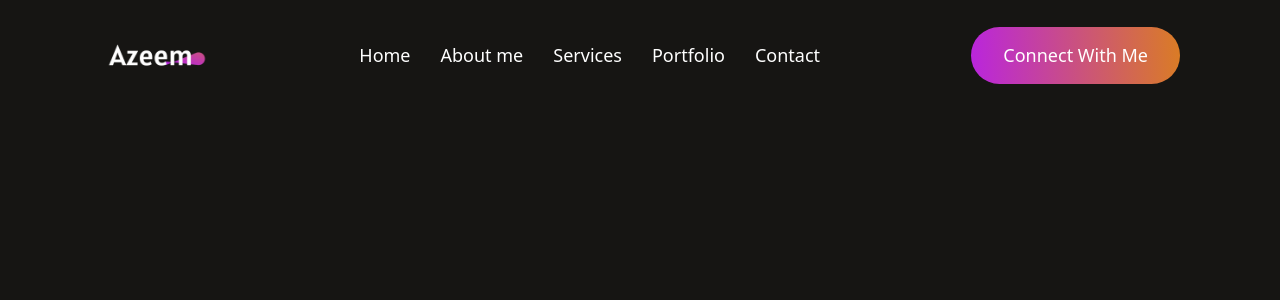
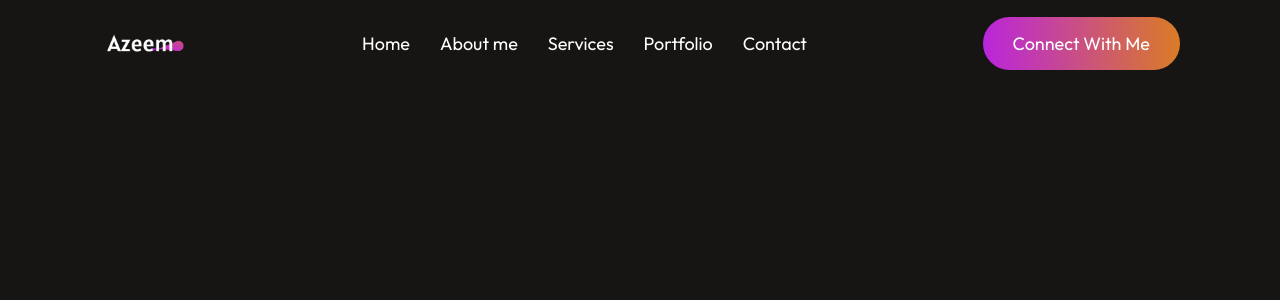
Before and after one commit to azeemdev74/azeem-Portfolio-react, a React (Vite) app: page / in a window 1280 px wide. Shown: the top 300 px of the page. Built offline with nearby package versions, Linux system fonts and the light colour scheme.

Commit message:
Navbar complete

```diff
--- a/index.html
+++ b/index.html
@@ -1,10 +1,16 @@
-<!doctype html>
+<!DOCTYPE html>
 <html lang="en">
   <head>
     <meta charset="UTF-8" />
     <link rel="icon" type="image/svg+xml" href="/vite.svg" />
     <meta name="viewport" content="width=device-width, initial-scale=1.0" />
     <title>Azeem Portfolio</title>
+    <link rel="preconnect" href="https://fonts.googleapis.com" />
+    <link rel="preconnect" href="https://fonts.gstatic.com" crossorigin />
+    <link
+      href="https://fonts.googleapis.com/css2?family=Outfit:wght@100..900&display=swap"
+      rel="stylesheet"
+    />
   </head>
   <body>
     <div id="root"></div>
--- /dev/null
+++ b/src/components/Hero/Hero.jsx
@@ -0,0 +1,11 @@
+import React from 'react'
+
+const Hero = () => {
+  return (
+    <div>
+
+    </div>
+  )
+}
+
+export default Hero
--- a/src/components/Navbar/Navbar.css
+++ b/src/components/Navbar/Navbar.css
@@ -3,7 +3,8 @@
   display: flex;
   justify-content: space-between;
   align-items: center;
-  margin: 1px 100px;
+  margin-left: 100px;
+  margin-right: 100px;
 }
 
 .nav-menu {
@@ -15,9 +16,13 @@
 }
 
 .nav-connect {
-  padding: 15px 32px;
+  padding: 13px 30px;
   background: linear-gradient(267deg, #da7c25 0.36%, #b923e1 102.06%);
   border-radius: 40px;
   cursor: pointer;
   font-size: 18px;
+  transition: 0.5s;
 }
+.nav-connect:hover {
+  transform: scale(1.05);
+}
--- a/src/components/Navbar/Navbar.jsx
+++ b/src/components/Navbar/Navbar.jsx
@@ -5,7 +5,7 @@ import '../Navbar/Navbar.css'
 const Navbar = () => {
   return (
     <div className='navbar'>
-      <img src="assets/logo.png" alt="website-logo" style={{height:'10%', width:'10%'}} />
+      <img src="assets/logo.png" alt="website-logo" style={{height:'7%', width:'8%'}} />
       <ul className='nav-menu'>
         <li>Home</li>
         <li>About me</li>
--- a/src/index.css
+++ b/src/index.css
@@ -11,4 +11,8 @@ body {
   height: 100vh;
   background-color: #161513;
   color: white;
+  font-family: "Outfit", sans-serif;
+  font-optical-sizing: auto;
+  font-weight: 400;
+  font-style: normal;
 }
```
